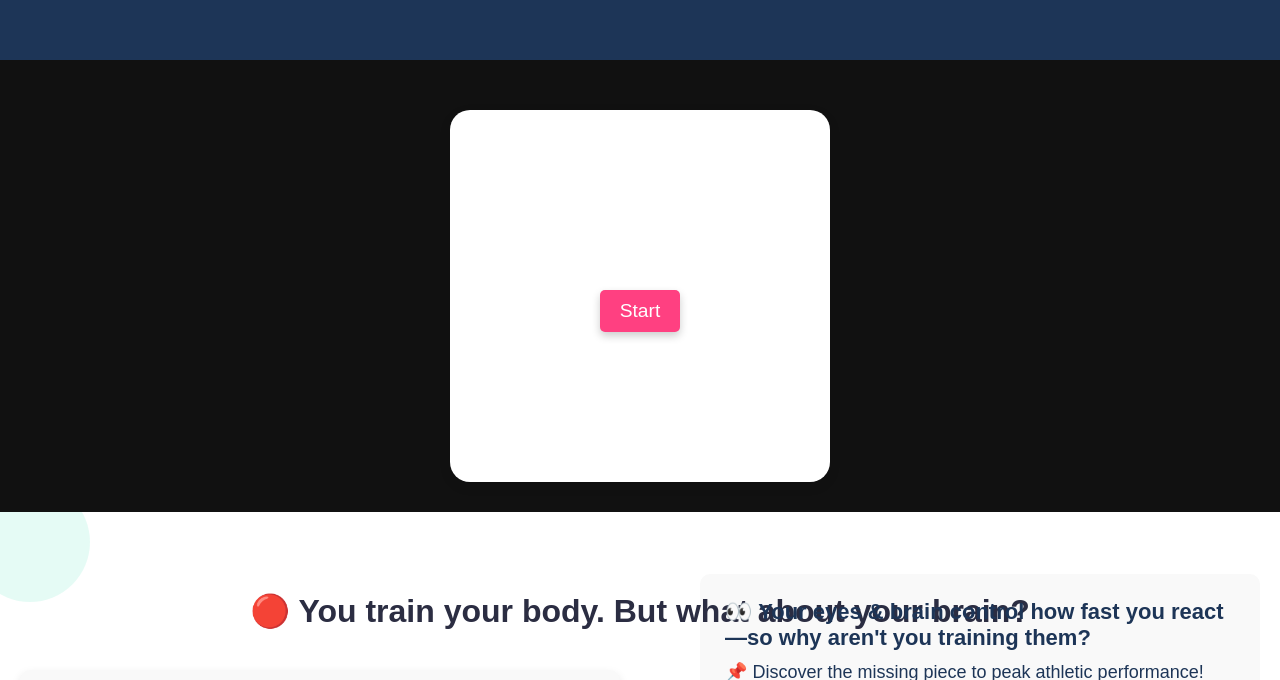
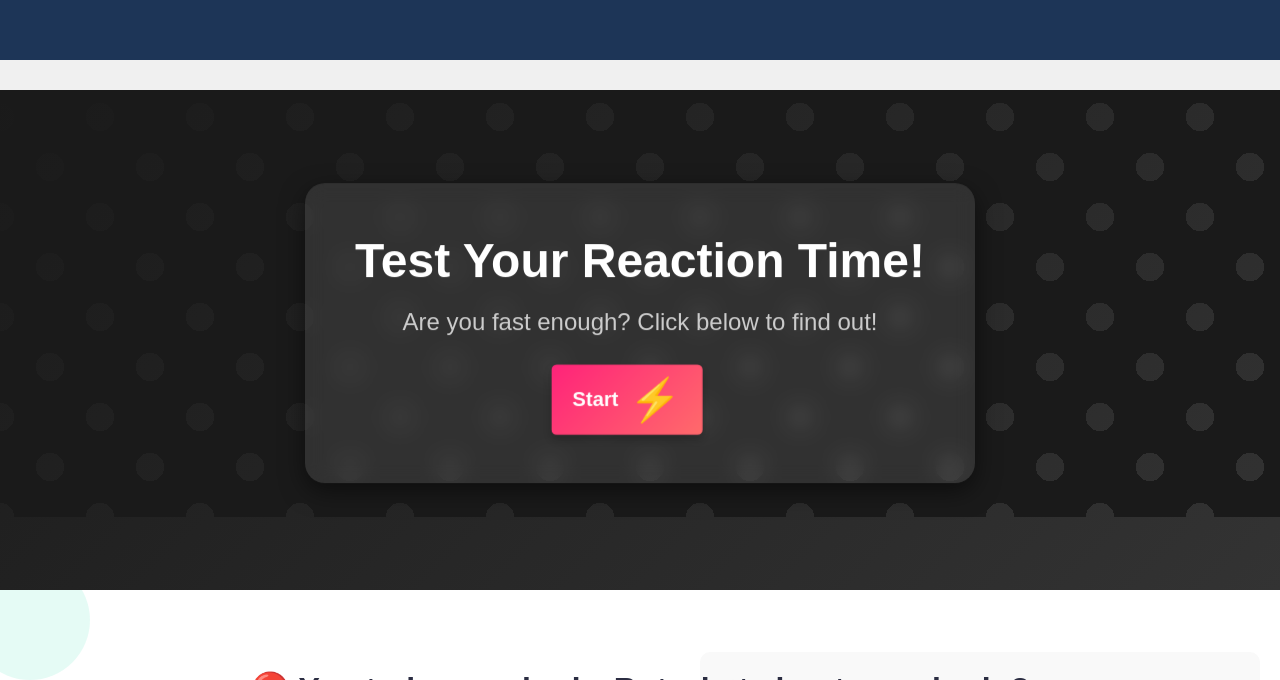
Before and after one commit to Ajith31kumar/vevek-website-frontend, a React (Create React App) app: page / in a window 1280 px wide. Shown: the part 740-1420 px from the top of the page. Built offline with nearby package versions, Linux system fonts and the light colour scheme.

Commit message:
leaderboard created and start button created

```diff
--- a/src/Components/ReactionGame/ReactionGame.css
+++ b/src/Components/ReactionGame/ReactionGame.css
@@ -130,24 +130,31 @@ textarear:focus {
   margin-top: 20px;
 }
 
+
 .circler {
-  width: 500px;
-  height: 500px;
+  width: 200px;
+  height: 200px;
   border-radius: 50%;
-  margin: 20px auto;
+  cursor: pointer;
+  display: flex;
+  align-items: center;
+  justify-content: center;
+  font-size: 24px;
+  color: white;
 }
 
-.red {
+.circler.red {
   background-color: red;
 }
 
-.green {
+.circler.green {
   background-color: green;
 }
 
-.reaction-timer {
-  font-size: 18px;
-  font-weight: bold;
+.reaction-timer, .countdown, .wrong-click {
+  margin-top: 20px;
+  font-size: 30px;
+  color: #1e1e1e;
 }
 
 /* Enlarged Result Box */
@@ -352,242 +359,97 @@ textarear:focus {
 .start-button:hover {
   background-color: #ff237a;
 }
-
-.leaderboard {
-  width: 100%;
-  text-align: center;
-  border: 1px solid #ddd;
-  background: white;
-  padding: 15px;
-  border-radius: 8px;
-  box-shadow: 0px 0px 10px rgba(0, 0, 0, 0.1);
-  margin-top: 40px;
-  color: black;
-  max-height: 400px;
-  overflow-y: auto;
+/* General Styles */
+body {
+  margin: 0;
+  font-family: Arial, sans-serif;
+  background-color: #f0f0f0;
 }
 
-.leaderboard table {
-  width: 100%;
-  border-collapse: collapse;
-}
-
-.leaderboard th, .leaderboard td {
-  padding: 10px;
-  border: 1px solid #ddd;
-  text-align: center;
-  color: black;
-}
-
-.leaderboard th {
+/* Result Container */
+.result-containerr {
+  display: flex;
+  bottom: 0;
+  justify-content: space-between;
   background-color: white;
   color: black;
+  padding: 20px;
+  border-radius: 8px;
+  box-shadow: 0 2px 4px rgba(0, 0, 0, 0.1);
+  width: 90%;
+  max-width: 1200px;
+  margin: 20px auto;
 }
-
-.leaderboard tbody tr:nth-child(even) {
-  background-color: white;
-}
-
-.leaderboard tbody tr:hover {
-  background-color: white;
-}
-
-.result-containerr{
-  margin-bottom: 30px;
-}
-
-.leaderboard-container {
-  background: white;
-  color: black;
-  display: flex;
-  flex-direction: row;
-  align-items: stretch;
-  height: 400px;
-}
-
-.current-user {
-  font-weight: bold;
-}
-
-.current-user-section {
-  width: 40%;
-  padding: 10px;
-  border-radius: 10px;
-  text-align: center;
-}
-
-.current-user-table {
-  width: 100%;
-  border-collapse: collapse;
-}
-
-.current-user-table th, .current-user-table td {
-  border: 1px solid #ddd;
-  padding: 8px;
-}
-
-.result-containerr {
-  display: flex;
-  justify-content: space-between;
-  align-items: flex-start;
-  width: 90%;
-  max-width: 900px;
-  margin: auto;
-  padding: 20px;
-  border-radius: 12px;
-  box-shadow: 0 8px 20px rgba(0, 0, 0, 0.2);
-  margin-bottom: 40px;
+.result-containerr h2 {
+  margin-top: 40px; /* Add 20px top margin */
 }
 
 .result-left, .result-right {
   width: 48%;
   padding: 20px;
-  border-radius: 10px;
-  box-shadow: 0 4px 10px rgba(0, 0, 0, 0.1);
-  height: 100%;
+  box-sizing: border-box;
 }
 
-.result-left h2{
-  margin-bottom: 40px;
-}
-/* Leaderboard Styling */
-.leaderboard {
-  width: 100%;
-  text-align: center;
-  border: 1px solid #ddd;
-  background: white;
-  padding: 15px;
-  border-radius: 8px;
-  box-shadow: 0px 0px 10px rgba(0, 0, 0, 0.1);
-  margin-top: 40px;
-  color: black;
-  max-height: 400px;
-  overflow-y: auto;
+.result-left {
+  border-right: 2px solid black;
 }
 
-/* Leaderboard Table */
-.leaderboard table {
+.result-left ul {
+  list-style-type: none;
+  padding: 0;
+}
+
+.result-left li {
+  margin-bottom: 10px;
+}
+
+.try-again-buttonr, .exit-buttonr {
+  background-color: black;
+  color: white;
+  border: none;
+  padding: 10px 20px;
+  margin-right: 10px;
+  cursor: pointer;
+}
+
+.try-again-buttonr:hover, .exit-buttonr:hover {
+  background-color: #333;
+}
+
+/* Leaderboard Styles */
+.leaderboard {
+  background-color: white;
+  color: black;
+  padding: 20px;
+  border-radius: 8px;
+  box-shadow: 0 2px 4px rgba(0, 0, 0, 0.1);
+  max-height: 400px; /* Set a max height for the leaderboard */
+  overflow-y: auto; /* Enable vertical scrolling */
+}
+
+.scoreboard, .current-user-table {
   width: 100%;
   border-collapse: collapse;
+  margin-top: 10px;
 }
 
-.leaderboard th, .leaderboard td {
-  padding: 10px;
-  border: 1px solid #ddd;
-  text-align: center;
-  color: black;
-}
-
-.leaderboard th {
-  background-color: white;
-  color: black;
-  font-weight: bold;
-}
-
-.leaderboard tbody tr:nth-child(even) {
-  background-color: white;
-}
-
-.leaderboard tbody tr:hover {
-  background-color: white;
-}
-
-/* Scrollable leaderboard if more than 10 users */
-.leaderboard tbody {
-  max-height: 300px;
-  overflow-y: auto;
-  display: block;
-}
-
-.leaderboard thead, .leaderboard tbody tr {
-  display: table;
-  width: 100%;
-  table-layout: fixed;
-}
-
-/* Result Container */
-.result-containerr {
-  display: flex;
-  justify-content: space-between;
-  align-items: flex-start;
-  width: 90%;
-  max-width: 900px;
-  margin: auto;
-  padding: 20px;
-  border-radius: 12px;
-  box-shadow: 0 8px 20px rgba(0, 0, 0, 0.2);
-  margin-bottom: 40px;
-}
-
-/* Left & Right Panels */
-.result-left, .result-right {
-  width: 48%;
-  padding: 20px;
-  border-radius: 10px;
-  box-shadow: 0 4px 10px rgba(0, 0, 0, 0.1);
-  height: 100%;
-}
-
-.result-left h2 {
-  margin-bottom: 40px;
+.scoreboard th, .scoreboard td, .current-user-table th, .current-user-table td {
+  border: 1px solid black;
+  padding: 8px;
+  text-align: left;
 }
 
 /* Current User Section */
 .current-user-section {
-  background-color: #f8f9fa;
-  padding: 20px;
-  border-radius: 10px;
-  box-shadow: 0 4px 6px rgba(0, 0, 0, 0.1);
-  text-align: center;
-  max-width: 400px;
-  width: 100%;
   position: fixed;
+  bottom: 20px;
   left: 50%;
   transform: translateX(-50%);
-  bottom: 50px;
-  z-index: 1000;
-}
-
-/* Current User Table */
-.current-user-table {
-  width: 100%;
-  border-collapse: collapse;
-  background: white;
+  background-color: white;
+  padding: 20px;
   border-radius: 8px;
-  overflow: hidden;
-}
-
-.current-user-table th, .current-user-table td {
-  padding: 12px;
-  border: 1px solid #ddd;
+  box-shadow: 0 2px 4px rgba(0, 0, 0, 0.1);
+  width: 80%;
+  max-width: 600px;
   text-align: center;
 }
-
-/* Highlight Current User */
-.current-user-table th {
-  background-color: #007bff;
-  color: white;
-  font-weight: bold;
-}
-
-/* Highlight Row for Current User */
-.current-user-table .current-user {
-  background-color: #ffeb3b; /* Yellow for better visibility */
-  font-weight: bold;
-}
-
-/* Highlight Cell Text */
-.current-user-table .current-user td {
-  color: #007bff;
-}
-
-/* Animation for Blinking Current User Row (Optional) */
-@keyframes blink {
-  0% { background-color: #ffeb3b; }
-  50% { background-color: #fff; }
-  100% { background-color: #ffeb3b; }
-}
-
-.current-user-highlight {
-  animation: blink 2s ease-in-out;
-}
--- a/src/Components/StartButton/StartButton.css
+++ b/src/Components/StartButton/StartButton.css
@@ -2,41 +2,170 @@
 .start-button-container {
     display: flex;
     justify-content: center;
-    margin-top: 50px; /* Space from other sections */
+    align-items: center;
+    height: 500px; /* Full viewport height to center the button */
+    background: linear-gradient(135deg, #1a1a1a, #333); /* Dark gradient background */
+    overflow: hidden; /* Hide overflow for animations */
+    position: relative;
+  }
+
+  /* Particle effects background */
+  .particles {
+    position: absolute;
+    top: 0;
+    left: 0;
+    width: 100%;
+    height: 100%;
+    background: radial-gradient(circle, transparent 20%, #1a1a1a 20%, #1a1a1a 80%, transparent 80%, transparent),
+                radial-gradient(circle, transparent 20%, #1a1a1a 20%, #1a1a1a 80%, transparent 80%, transparent) 50px 50px;
+    background-size: 100px 100px;
+    animation: moveParticles 4s linear infinite;
+  }
+
+  @keyframes moveParticles {
+    0% {
+      transform: translateY(0);
+    }
+    100% {
+      transform: translateY(-100px);
+    }
   }
 
   /* Separate Box around the Button */
   .start-button-box {
-    background-color: #fff; /* White background for the box */
-    padding: 150px; /* Padding inside the box */
-    border-radius: 20px; /* Rounded corners for the box */
-    box-shadow: 0 4px 12px rgba(0, 0, 0, 0.1); /* Shadow for depth */
-    text-align: center; /* Center the button inside the box */
-    width: fit-content; /* Box adjusts to button size */
+    background-color: rgba(255, 255, 255, 0.1); /* Semi-transparent white background */
+    padding: 50px;
+    border-radius: 20px;
+    box-shadow: 0 8px 24px rgba(0, 0, 0, 0.5); /* Stronger shadow for depth */
+    text-align: center;
+    width: fit-content;
+    backdrop-filter: blur(10px); /* Blur effect for glassmorphism */
+    animation: float 3s ease-in-out infinite; /* Floating animation */
+    position: relative; /* Ensure the text is centered relative to this container */
+
+  }
+
+  /* Floating animation for the box */
+  @keyframes float {
+    0%, 100% {
+      transform: translateY(0);
+    }
+    50% {
+      transform: translateY(-10px);
+    }
+  }
+
+  /* Text above the button */
+  .start-button-text {
+    font-size: 48px; /* Larger font size */
+    color: #fff; /* White text */
+    margin-bottom: 20px;
+
+    animation: fadeIn 1.5s ease-out; /* Fade-in animation */
+  }
+  .start-button-subtext {
+    font-size: 24px; /* Larger subtext */
+    color: #ccc; /* Light gray text */
     margin-bottom: 30px;
+    text-align: center; /* Center the subtext */
+    animation: fadeIn 2s ease-out; /* Delayed fade-in animation */
+  }
+
+  /* Fade-in animation for text */
+  @keyframes fadeIn {
+    from {
+      opacity: 0;
+      transform: translateY(-20px);
+    }
+    to {
+      opacity: 1;
+      transform: translateY(0);
+    }
   }
 
   /* Start Button Style */
   .start-button {
-    background-color: #ff237a; /* Color of the button */
+    background: linear-gradient(135deg, #ff237a, #ff6b6b); /* Gradient button */
     color: white;
     font-size: 50px;
-    padding: 15px 30px;
-    border-radius: 50px; /* Rounded corners */
+    font-weight: bold;
+    padding: 20px 50px;
+    border-radius: 50px;
+    margin-left: 200px;
     border: none;
     cursor: pointer;
-    transition: background-color 0.3s, transform 0.3s;
-    box-shadow: 0 4px 8px rgba(0, 0, 0, 0.2); /* Shadow for depth */
+    display: flex;
+    align-items: center;
+    justify-content: center;
+    gap: 10px; /* Space between text and icon */
+    transition: transform 0.3s, box-shadow 0.3s, background 0.3s;
+    box-shadow: 0 4px 8px rgba(0, 0, 0, 0.2);
+    animation: pulse 2s infinite; /* Pulse animation */
+    position: relative;
+    overflow: hidden;
+  }
+
+  /* Button text and icon */
+  .button-text {
+    transition: transform 0.3s;
+  }
+
+  .button-icon {
+    font-size: 40px; /* Larger icon */
+    transition: transform 0.3s;
   }
 
   /* Start Button Hover Effect */
   .start-button:hover {
-    background-color: #ff237a; /* Same color on hover */
-    transform: scale(1.1); /* Slight zoom-in effect */
+    background: linear-gradient(135deg, #e21b6b, #ff4d4d); /* Darker gradient on hover */
+    transform: scale(1.05);
+    box-shadow: 0 6px 12px rgba(0, 0, 0, 0.3);
+  }
+
+  .start-button:hover .button-text {
+    transform: translateX(5px); /* Move text slightly to the right */
+  }
+
+  .start-button:hover .button-icon {
+    transform: translateX(10px) rotate(15deg); /* Move and rotate the icon */
+  }
+
+  /* Start Button Active (Click) Effect */
+  .start-button:active {
+    transform: scale(0.95);
+    box-shadow: 0 2px 4px rgba(0, 0, 0, 0.2);
   }
 
   /* Start Button Focus Effect */
   .start-button:focus {
     outline: none;
-    box-shadow: 0 0 10px #ff237a; /* Focus glow effect */
+    box-shadow: 0 0 15px #ff237a; /* Stronger glow effect */
   }
+
+  /* Pulse animation for the button */
+  @keyframes pulse {
+    0%, 100% {
+      transform: scale(1);
+    }
+    50% {
+      transform: scale(1.05);
+    }
+  }
+
+  /* 3D Hover Effect */
+  .start-button::before {
+    content: '';
+    position: absolute;
+    top: 50%;
+    left: 50%;
+    width: 300%;
+    height: 300%;
+    background: radial-gradient(circle, rgba(255, 255, 255, 0.2), transparent 70%);
+    transform: translate(-50%, -50%) scale(0);
+    transition: transform 0.5s ease-out;
+    pointer-events: none;
+  }
+
+  .start-button:hover::before {
+    transform: translate(-50%, -50%) scale(1);
+  }
--- a/src/Components/StartButton/StartButton.js
+++ b/src/Components/StartButton/StartButton.js
@@ -12,11 +12,21 @@ const StartButton = () => {
     }, 100); // Small delay to ensure scroll happens after navigation
   };
 
-
   return (
     <div className="start-button-container">
+      {/* Particle effects background */}
+      <div className="particles"></div>
+
       <div className="start-button-box">
-        <button onClick={handleClick} className="start-button">Start</button>
+        {/* Attractive heading and subtext */}
+        <h1 className="start-button-text">Test Your Reaction Time!</h1>
+        <p className="start-button-subtext">Are you fast enough? Click below to find out!</p>
+
+        {/* Animated Start Button */}
+        <button onClick={handleClick} className="start-button">
+          <span className="button-text">Start</span>
+          <span className="button-icon">⚡</span> {/* Lightning bolt icon for extra appeal */}
+        </button>
       </div>
     </div>
   );
```
Also changed, not shown: src/Components/ReactionGame/ReactionGame.js (+5 -5 lines). Lines whose indentation alone changed are shown as unchanged.
